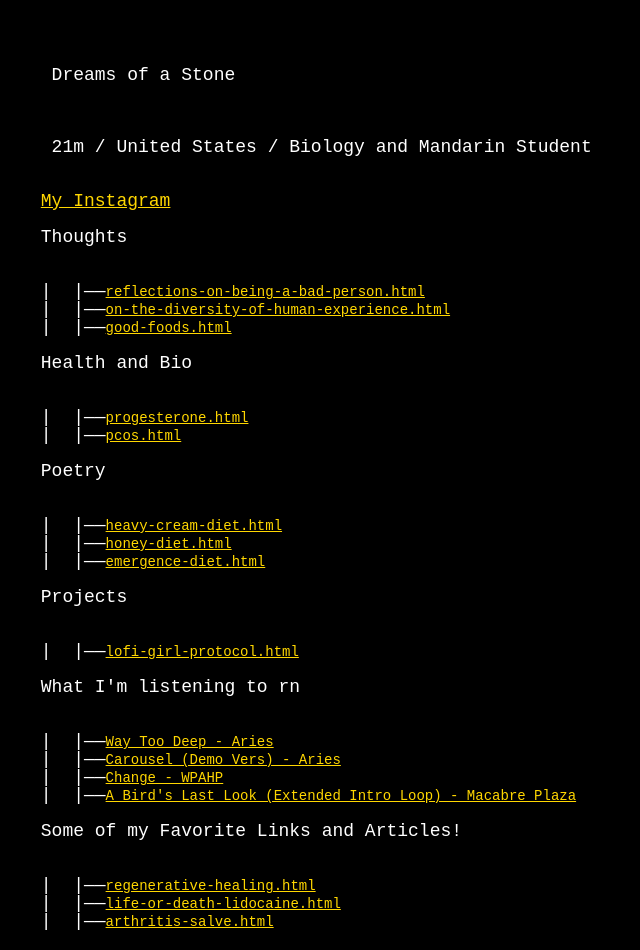
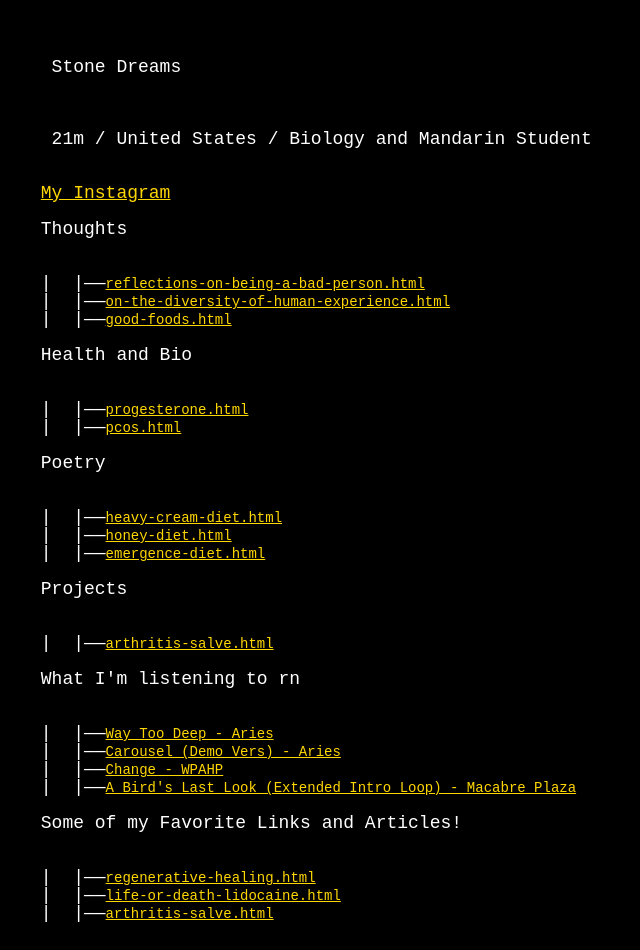
Before and after one commit to rruplink/rruplink.github.io, a plain HTML site: page index.html in a window 1280 px wide. Shown: the whole page, without its empty margins (0-640 px from the left). Drawn offline with Linux system fonts and the light colour scheme.

Commit message:
Update index.html

```diff
--- a/index.html
+++ b/index.html
@@ -2,7 +2,7 @@
 <html>
   <head>
     <meta name="viewport" content="width=device-width, initial-scale=1">
-    <title>longest levers</title>
+    <title>stone dreams</title>
     <style>
       body {
       background-color: black;
@@ -26,7 +26,7 @@
         }
         .header, .tree {
             white-space: pre;
-            margin-top: 10px;
+            margin-top: 2px;
             margin-left: 1%;
         }
         .header {
@@ -43,14 +43,14 @@
             color: white;
         }
         .sublink_small:visited {
-            color: gray;
+            color: #F1E5AC;
         }
     </style>
 </head>
 <div class="content-container">
 <body>
 <div class="tree">
-<p> Dreams of a Stone </p>
+<p> Stone Dreams </p>
 <p> 21m / United States / Biology and Mandarin Student </p>
 <a href="https://www.instagram.com/solinvidkus">My Instagram</a>
 <p>Thoughts</p>
@@ -65,7 +65,7 @@
 |&nbsp;&nbsp;|——<a href="fat-loss/honey-diet.html" class="sublink_small">honey-diet.html</a>
 |&nbsp;&nbsp;|——<a href="fat-loss/emergence-diet.html" class="sublink_small">emergence-diet.html</a>
 <p>Projects</p>
-|&nbsp;&nbsp;|——<a href="parenting/lofi-girl-protocol.html" class="sublink_small">lofi-girl-protocol.html</a>
+|&nbsp;&nbsp;|——<a href="parenting/lofi-girl-protocol.html" class="sublink_small">arthritis-salve.html</a>
 <p>What I'm listening to rn</p>
 |&nbsp;&nbsp;|——<a href="https://www.youtube.com/watch?v=m315e6oyczQ" class="sublink_small">Way Too Deep - Aries</a>
 |&nbsp;&nbsp;|——<a href="https://www.youtube.com/watch?v=0wZla2kI9pU" class="sublink_small">Carousel (Demo Vers) - Aries</a>
```
